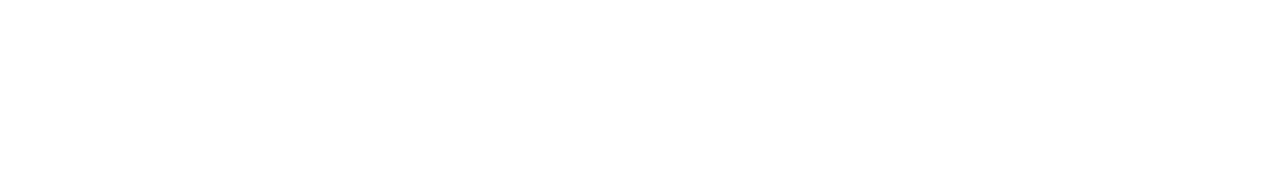
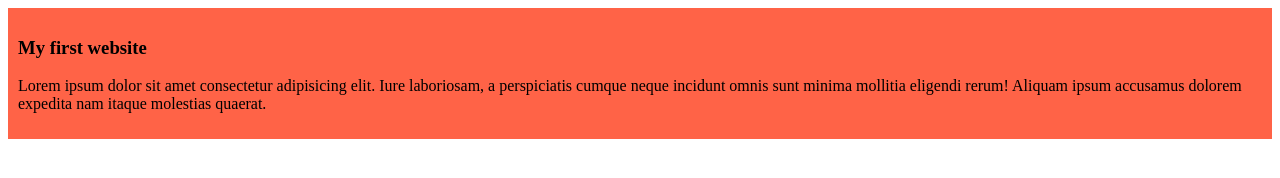
Before and after one commit to Tamanna4D/my-esay-website, a plain HTML site: page index.html in a window 1280 px wide. Drawn offline with Linux system fonts and the light colour scheme.

Commit message:
changes updated

```diff
--- a/index.html
+++ b/index.html
@@ -3,9 +3,13 @@
 <head>
     <meta charset="UTF-8">
     <meta name="viewport" content="width=device-width, initial-scale=1.0">
+    <link rel="stylesheet" href="styles/blog.css">
     <title>My simple website</title>
 </head>
 <body>
-
+    <div>
+        <h3>My first website</h3>
+        <p>Lorem ipsum dolor sit amet consectetur adipisicing elit. Iure laboriosam, a perspiciatis cumque neque incidunt omnis sunt minima mollitia eligendi rerum! Aliquam ipsum accusamus dolorem expedita nam itaque molestias quaerat.</p>
+    </div>
 </body>
 </html>
--- /dev/null
+++ b/styles/blog.css
@@ -0,0 +1,4 @@
+div{
+    background-color: tomato;
+    padding: 10px;
+}
```
